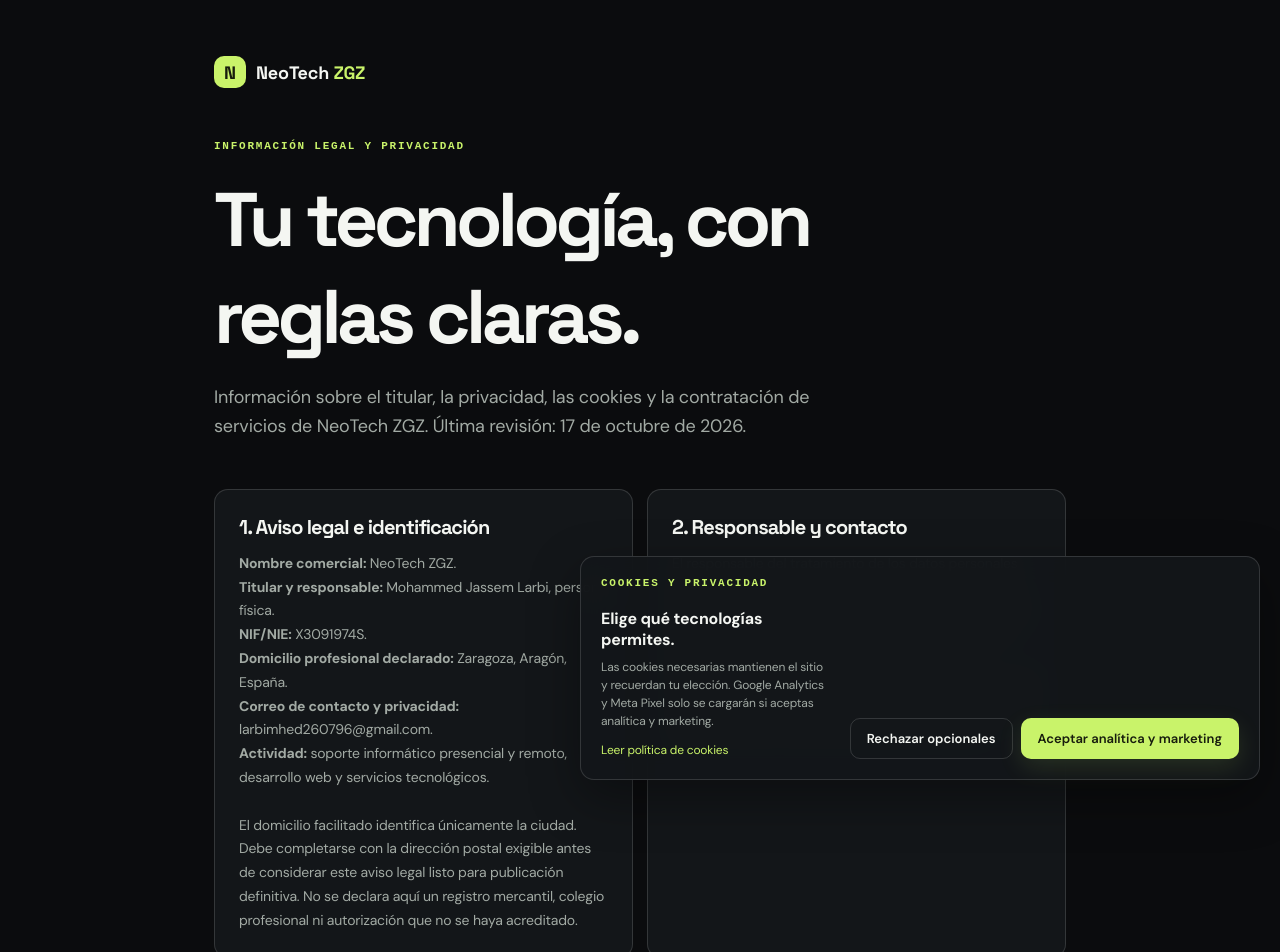
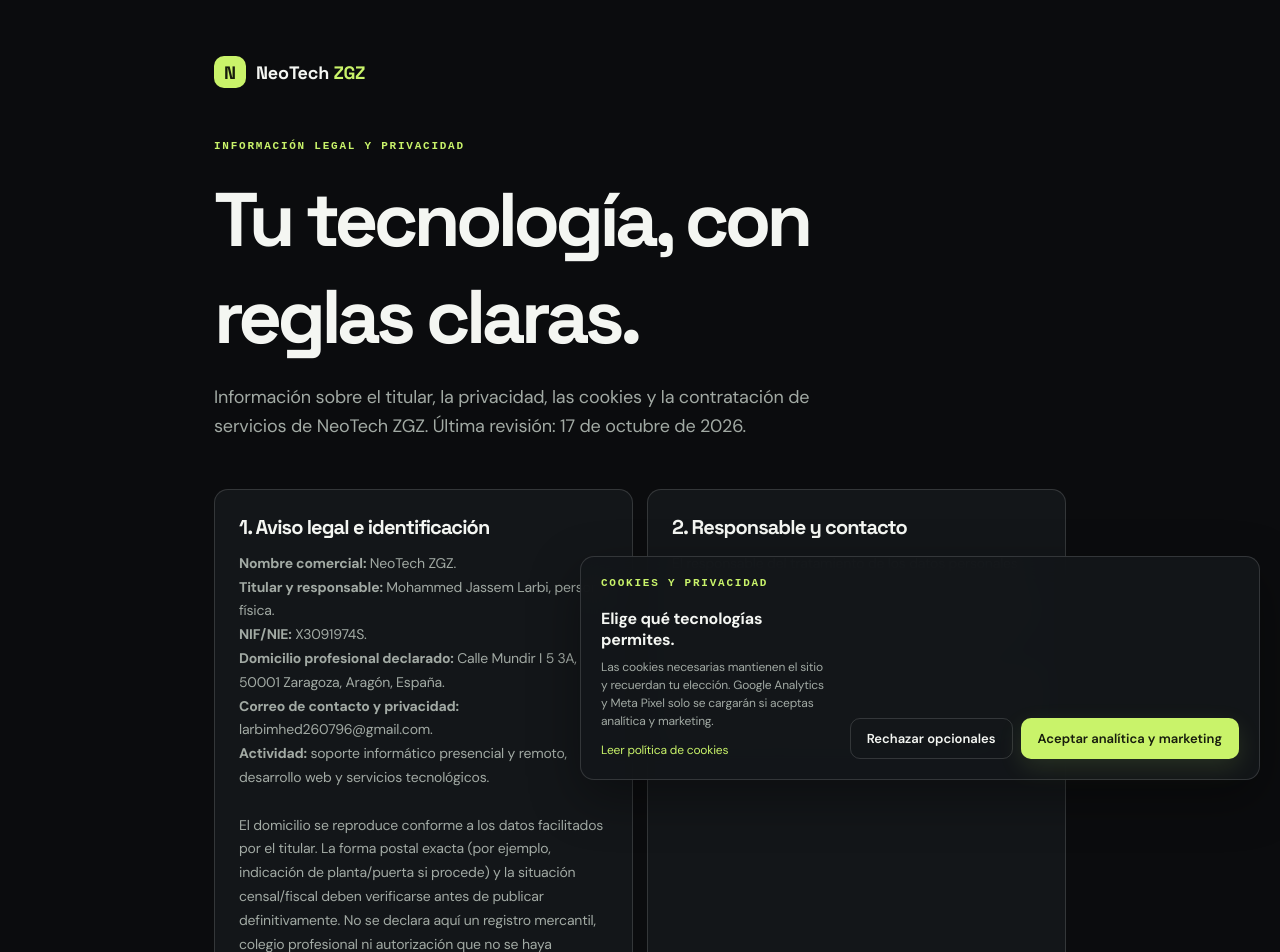
Before and after one commit to Jasondevtech276/neotechzgz.vercel.app, a Next.js app: page /legal in a window 1280 px wide. Shown: the top 952 px of the page. Built offline with nearby package versions, Linux system fonts and the light colour scheme.

Commit message:
Update legal address from owner-provided details

```diff
--- a/app/legal/page.tsx
+++ b/app/legal/page.tsx
@@ -12,10 +12,10 @@ export default function LegalPage() {
           <p><strong>Nombre comercial:</strong> NeoTech ZGZ.<br />
             <strong>Titular y responsable:</strong> Mohammed Jassem Larbi, persona física.<br />
             <strong>NIF/NIE:</strong> X3091974S.<br />
-            <strong>Domicilio profesional declarado:</strong> Zaragoza, Aragón, España.<br />
+            <strong>Domicilio profesional declarado:</strong> Calle Mundir I 5 3A, 50001 Zaragoza, Aragón, España.<br />
             <strong>Correo de contacto y privacidad:</strong> <a href="mailto:larbimhed260796@gmail.com">larbimhed260796@gmail.com</a>.<br />
             <strong>Actividad:</strong> soporte informático presencial y remoto, desarrollo web y servicios tecnológicos.<br /><br />
-            El domicilio facilitado identifica únicamente la ciudad. Debe completarse con la dirección postal exigible antes de considerar este aviso legal listo para publicación definitiva. No se declara aquí un registro mercantil, colegio profesional ni autorización que no se haya acreditado.
+            El domicilio se reproduce conforme a los datos facilitados por el titular. La forma postal exacta (por ejemplo, indicación de planta/puerta si procede) y la situación censal/fiscal deben verificarse antes de publicar definitivamente. No se declara aquí un registro mercantil, colegio profesional ni autorización que no se haya acreditado.
           </p>
         </section>
 
@@ -82,7 +82,7 @@ export default function LegalPage() {
 
         <section id="contratacion">
           <h2>14. Contratación y consumidores</h2>
-          <p>El alcance, precio, calendario, entregables, soporte, renovación y condiciones de cancelación deben quedar indicados antes de aceptar cada presupuesto o compra. Los derechos legales de consumidores no quedan limitados por esta página. Cuando proceda una contratación a distancia con consumidores, deben facilitarse antes de contratar la información precontractual, las condiciones, el procedimiento de reclamación y la información sobre desistimiento y sus excepciones. Esta sección no sustituye unas condiciones de contratación completas para cada producto o servicio.</p>
+          <p>El alcance, precio, calendario, entregables, soporte, renovación y condiciones de cancelación deben quedar indicados antes de aceptar cada presupuesto o compra. Los derechos legales de consumidores no quedan limitados por esta página. Cuando proceda una contratación a distancia con consumidores, deben facilitarse antes de contratar la información precontractual, las condiciones, el procedimiento de reclamación y la información sobre desistimiento y sus excepciones. Esta sección no sustituye unas condiciones de contratación completas para cada producto o servicio. Se ha preparado un borrador separado, pendiente de revisión, en <a href="/condiciones">Condiciones de contratación</a>.</p>
         </section>
 
         <section>
@@ -90,7 +90,7 @@ export default function LegalPage() {
           <p>Esta información puede actualizarse por cambios legales, técnicos o de servicios. Se publicará la versión vigente con su fecha de revisión. Si un cambio exige consentimiento nuevo o información individual, se actuará de acuerdo con la normativa aplicable.</p>
         </section>
       </div>
-      <div className="inner-disclaimer">Esta página es una base informativa adaptada a los datos facilitados. Antes de publicación definitiva deben verificarse el domicilio postal completo, la situación censal y fiscal, los proveedores y sus contratos, las transferencias internacionales, el inventario real de cookies y los flujos de contratación. La publicación de una política por sí sola no acredita el cumplimiento integral del RGPD, la LOPDGDD, la LSSI-CE ni la normativa de consumo.</div>
+      <div className="inner-disclaimer">Esta página es una base informativa adaptada a los datos facilitados. Antes de publicación definitiva deben verificarse la forma postal exacta del domicilio, la situación censal y fiscal, los proveedores y sus contratos, las transferencias internacionales, el inventario real de cookies y los flujos de contratación. La publicación de una política por sí sola no acredita el cumplimiento integral del RGPD, la LOPDGDD, la LSSI-CE ni la normativa de consumo.</div>
       <p><a href="/" className="button button-primary">Volver a la web</a></p>
     </main>
   );
```
